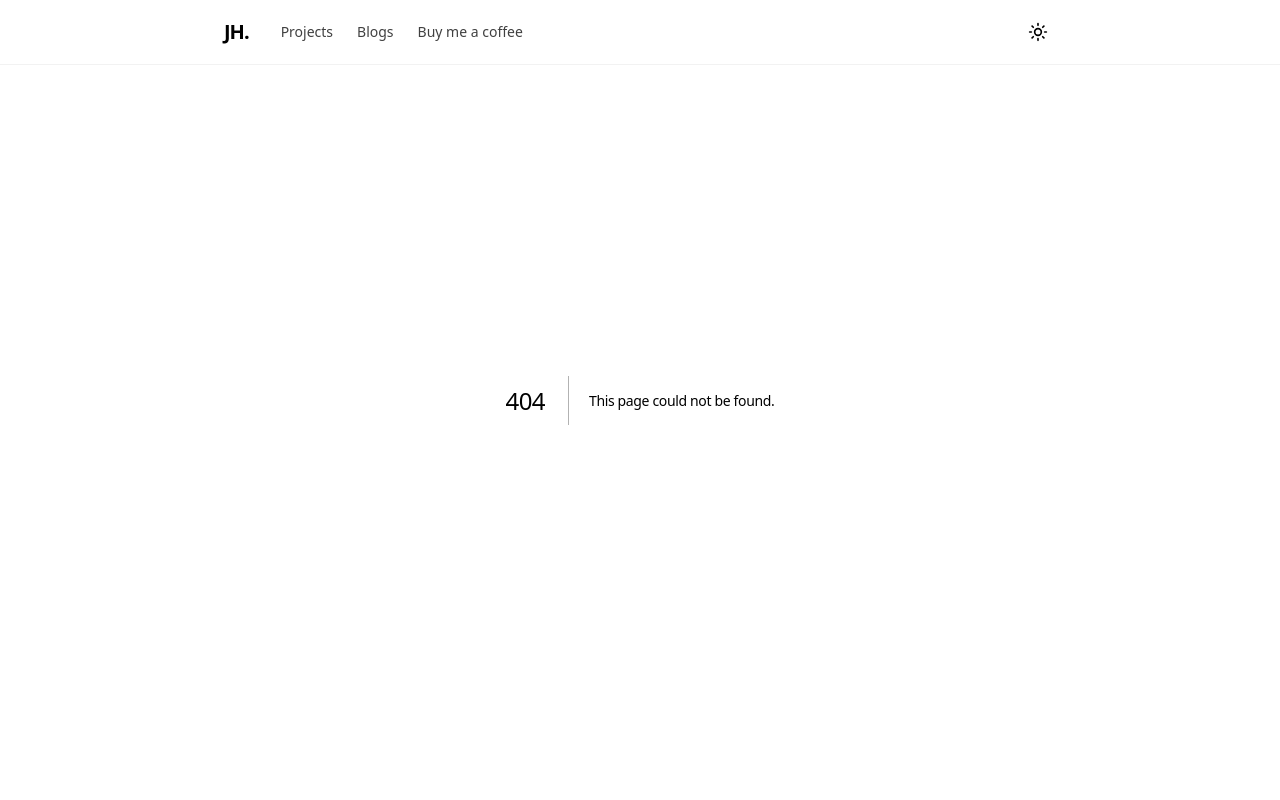
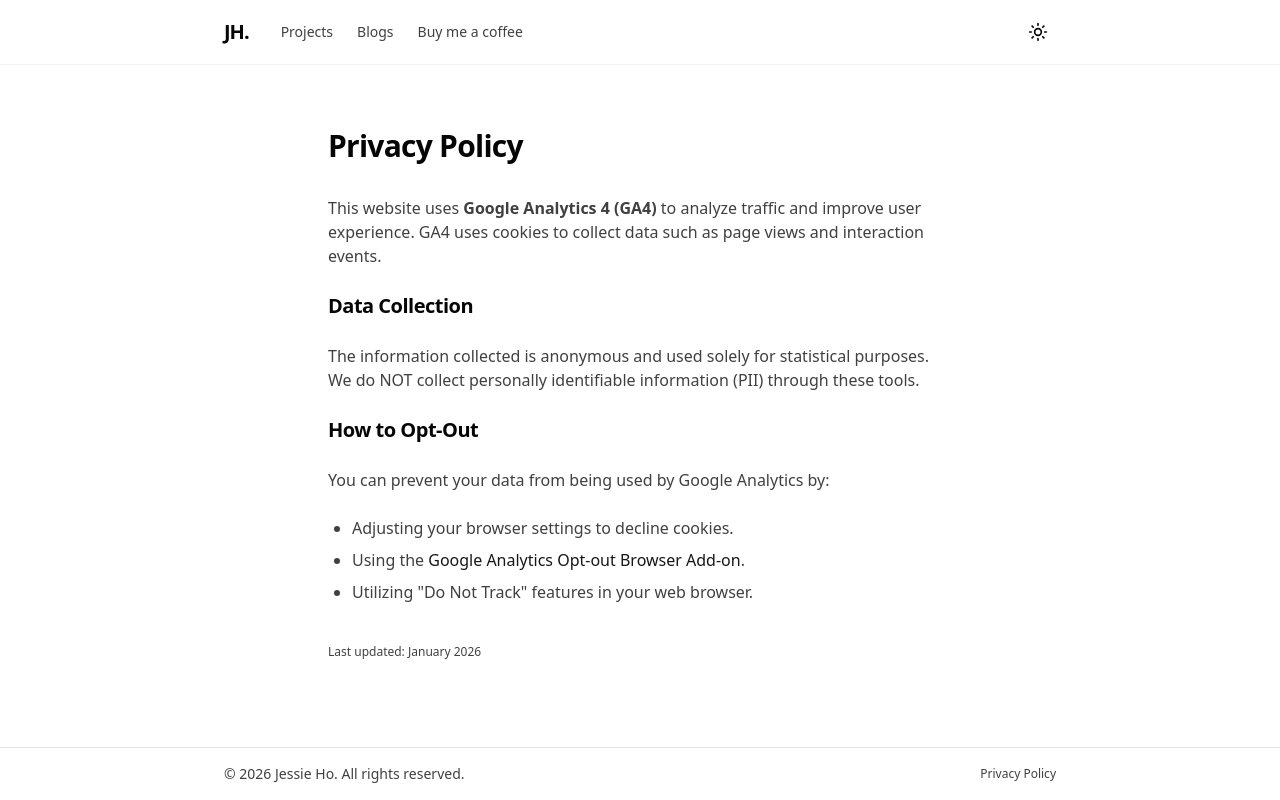
Before and after one commit to JHOproject/jho-home, a Next.js app: page /jho-home/privacy in a window 1280 px wide. Before the commit this address had no page. Built offline with nearby package versions, Linux system fonts and the light colour scheme.

Commit message:
feat: Implement Google Analytics 4, add a privacy policy page, and introduce a new footer component.

```diff
--- a/src/app/layout.tsx
+++ b/src/app/layout.tsx
@@ -39,7 +39,9 @@ export const metadata: Metadata = {
 };
 
 import { Header } from "@/components/header";
+import { Footer } from "@/components/footer";
 import { ChatbotWidget } from "@/components/chatbot-widget";
+import { GoogleAnalytics } from "@/components/google-analytics";
 
 import { ThemeProvider } from "@/components/theme-provider";
 
@@ -59,12 +61,16 @@ export default function RootLayout({
           enableSystem
           disableTransitionOnChange
         >
-          <Header />
-          <main className="min-h-screen bg-background">
-            {children}
-          </main>
+          <div className="flex min-h-screen flex-col">
+            <Header />
+            <main className="flex-1 bg-background">
+              {children}
+            </main>
+            <Footer />
+          </div>
         </ThemeProvider>
         <ChatbotWidget />
+        <GoogleAnalytics />
       </body>
     </html>
   );
--- /dev/null
+++ b/src/app/privacy/page.tsx
@@ -0,0 +1,34 @@
+export default function PrivacyPage() {
+    return (
+        <div className="container mx-auto max-w-2xl py-20 px-6 mt-12">
+            <h1 className="text-3xl font-bold mb-8">Privacy Policy</h1>
+
+            <section className="space-y-6 text-muted-foreground">
+                <p>
+                    This website uses <strong>Google Analytics 4 (GA4)</strong> to analyze traffic and improve user experience.
+                    GA4 uses cookies to collect data such as page views and interaction events.
+                </p>
+
+                <h2 className="text-xl font-semibold text-foreground">Data Collection</h2>
+                <p>
+                    The information collected is anonymous and used solely for statistical purposes.
+                    We do NOT collect personally identifiable information (PII) through these tools.
+                </p>
+
+                <h2 className="text-xl font-semibold text-foreground">How to Opt-Out</h2>
+                <p>
+                    You can prevent your data from being used by Google Analytics by:
+                </p>
+                <ul className="list-disc pl-6 space-y-2">
+                    <li>Adjusting your browser settings to decline cookies.</li>
+                    <li>Using the <a href="https://tools.google.com/dlpage/gaoptout" target="_blank" rel="noopener noreferrer" className="text-primary hover:underline">Google Analytics Opt-out Browser Add-on</a>.</li>
+                    <li>Utilizing "Do Not Track" features in your web browser.</li>
+                </ul>
+
+                <p className="pt-4 text-xs">
+                    Last updated: {new Date().toLocaleDateString('en-US', { month: 'long', year: 'numeric' })}
+                </p>
+            </section>
+        </div>
+    )
+}
--- a/src/components/chatbot-widget.tsx
+++ b/src/components/chatbot-widget.tsx
@@ -47,6 +47,17 @@ export function ChatbotWidget() {
         }
 
         setMessages(prev => [...prev, userMessage])
+
+        // Track chat_try event on first message (initial messages length is 1)
+        if (messages.length === 1) {
+            if (typeof window !== 'undefined' && (window as any).gtag) {
+                (window as any).gtag('event', 'chat_try', {
+                    event_name: 'chat_try',
+                    is_logged_in: false
+                });
+            }
+        }
+
         setInput('')
         setIsLoading(true)
 
--- a/src/components/coffee-donation.tsx
+++ b/src/components/coffee-donation.tsx
@@ -11,9 +11,13 @@ export function CoffeeDonation() {
         { label: "$10", value: "10" },
     ]
 
-    const handleDonationClick = () => {
+    const handleDonationClick = (amount: string) => {
         if (typeof window !== 'undefined' && (window as any).gtag) {
-            (window as any).gtag('event', 'coffee_click', { event_name: 'coffee_click' });
+            (window as any).gtag('event', 'coffee_click', {
+                event_name: 'coffee_click',
+                amount: amount,
+                placement: 'blog_post'
+            });
         }
     }
 
@@ -36,7 +40,7 @@ export function CoffeeDonation() {
                         href={`${paypalMe}/${item.value}usd`}
                         target="_blank"
                         rel="noopener noreferrer"
-                        onClick={handleDonationClick}
+                        onClick={() => handleDonationClick(item.value)}
                         className="coffee-btn"
                     >
                         {item.label}
@@ -46,7 +50,7 @@ export function CoffeeDonation() {
                     href={paypalMe}
                     target="_blank"
                     rel="noopener noreferrer"
-                    onClick={handleDonationClick}
+                    onClick={() => handleDonationClick('custom')}
                     className="coffee-btn"
                 >
                     Custom
--- /dev/null
+++ b/src/components/footer.tsx
@@ -0,0 +1,23 @@
+import Link from "next/link"
+
+export function Footer() {
+    return (
+        <footer className="border-t border-border">
+            <div className="container mx-auto max-w-4xl px-4 py-4 sm:px-6 lg:px-8">
+                <div className="flex flex-col md:flex-row justify-between items-center gap-4">
+                    <p className="text-sm text-muted-foreground">
+                        © {new Date().getFullYear()} Jessie Ho. All rights reserved.
+                    </p>
+                    <nav className="flex gap-6">
+                        <Link
+                            href="/privacy"
+                            className="text-xs text-muted-foreground hover:text-foreground transition-colors"
+                        >
+                            Privacy Policy
+                        </Link>
+                    </nav>
+                </div>
+            </div>
+        </footer>
+    )
+}
--- /dev/null
+++ b/src/components/google-analytics.tsx
@@ -0,0 +1,28 @@
+"use client"
+
+import Script from "next/script"
+
+export function GoogleAnalytics() {
+    return (
+        <>
+            <Script
+                strategy="afterInteractive"
+                src="https://www.googletagmanager.com/gtag/js?id=G-GMBD0LV39L"
+            />
+            <Script
+                id="gtag-init"
+                strategy="afterInteractive"
+                dangerouslySetInnerHTML={{
+                    __html: `
+                        window.dataLayer = window.dataLayer || [];
+                        function gtag(){dataLayer.push(arguments);}
+                        gtag('js', new Date());
+                        gtag('config', 'G-GMBD0LV39L', {
+                            page_path: window.location.pathname,
+                        });
+                    `,
+                }}
+            />
+        </>
+    )
+}
--- a/src/components/header.tsx
+++ b/src/components/header.tsx
@@ -49,7 +49,10 @@ export function Header() {
                                         rel="noopener noreferrer"
                                         onClick={() => {
                                             if (typeof window !== 'undefined' && (window as any).gtag) {
-                                                (window as any).gtag('event', 'coffee_click', { event_name: 'coffee_click' });
+                                                (window as any).gtag('event', 'coffee_click', {
+                                                    event_name: 'coffee_click',
+                                                    placement: 'header'
+                                                });
                                             }
                                         }}
                                         className="text-sm font-medium text-muted-foreground hover:text-foreground transition-colors"
@@ -107,7 +110,10 @@ export function Header() {
                                         rel="noopener noreferrer"
                                         onClick={() => {
                                             if (typeof window !== 'undefined' && (window as any).gtag) {
-                                                (window as any).gtag('event', 'coffee_click', { event_name: 'coffee_click' });
+                                                (window as any).gtag('event', 'coffee_click', {
+                                                    event_name: 'coffee_click',
+                                                    placement: 'header'
+                                                });
                                             }
                                             setIsMenuOpen(false);
                                         }}
```
